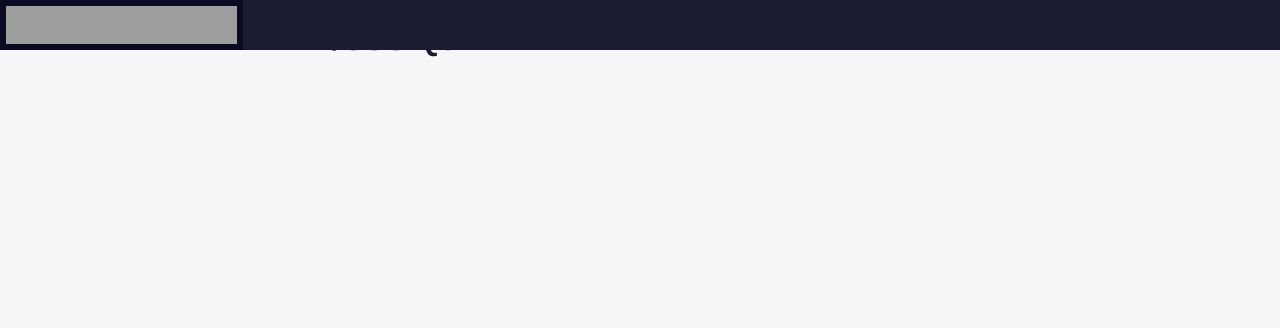
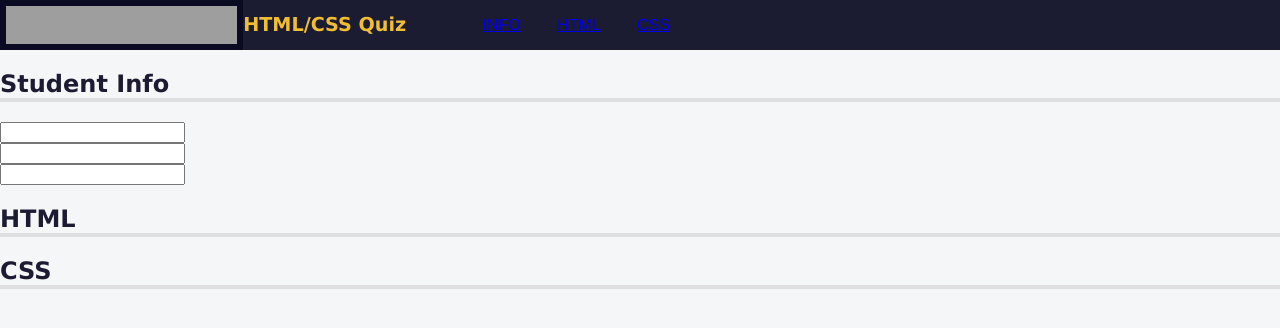
Before and after one commit to Zacharyjpeter/FCC-AccessibilityQuiz, a plain HTML site: page index.html in a window 1280 px wide. Drawn offline with Linux system fonts and the light colour scheme; grey boxes are pictures that could not be loaded.

Commit message:
added some text and arias

```diff
--- a/index.html
+++ b/index.html
@@ -3,22 +3,46 @@
   <head>
     <meta charset="UTF-8" />
     <meta name="viewport" content="width=device-width, initial-scale=1.0" />
-    <meta
-      name="description"
-      content="freeCodeCamp Accessibility Quiz practice project"
-    />
+    <meta name="description" content="freeCodeCamp Accessibility Quiz practice project" />
     <title>Accessibility Quiz</title>
     <link rel="stylesheet" href="styles.css" />
   </head>
   <body>
     <header>
-      <img
-        id="logo"
-        src="https://cdn.freecodecamp.org/platform/universal/fcc_primary.svg"
-      />
+      <img id="logo" src="https://cdn.freecodecamp.org/platform/universal/fcc_primary.svg">
       <h1>HTML/CSS Quiz</h1>
-      <nav></nav>
+      <nav>
+        <ul>
+          <li><a href="#student-info">INFO</a></li>
+          <li><a href="#html-questions">HTML</a></li>
+          <li><a href="#css-questions">CSS</a></li>
+        </ul>
+      </nav>
     </header>
-    <main></main>
+    <main>
+      <form method="post" action="https://freecodecamp.org/practice-project/accessibility-quiz">
+        <section role="region" aria-labelledby="student-info">
+          <h2 id="student-info">Student Info</h2>
+          <div class="info">
+            <label></label>
+            <input />
+          </div>
+          <div class="info">
+            <label></label>
+            <input />
+          </div>
+          <div class="info">
+            <label></label>
+            <input />
+          </div>
+        </section>
+        <section role="region" aria-labelledby="html-questions">
+          <h2 id="html-questions">HTML</h2>
+        </section>
+        <section role="region" aria-labelledby="css-questions">
+          <h2 id="css-questions">CSS</h2>
+        </section>
+      </form>
+    </main>
   </body>
 </html>
--- a/styles.css
+++ b/styles.css
@@ -18,3 +18,28 @@ header {
   aspect-ratio: 35 / 4;
   padding: 0.4rem;
 }
+
+h1 {
+  color: #f1be32;
+  font-size: min(5vw, 1.2em);
+}
+
+nav {
+  width: 50%;
+  max-width: 300px;
+  height: 50px;
+}
+
+nav > ul {
+  display: flex;
+  justify-content: space-evenly;
+}
+
+h1,
+h2 {
+  font-family: Verdana, Tahoma;
+}
+
+h2 {
+  border-bottom: 4px solid #dfdfe2;
+}
```
